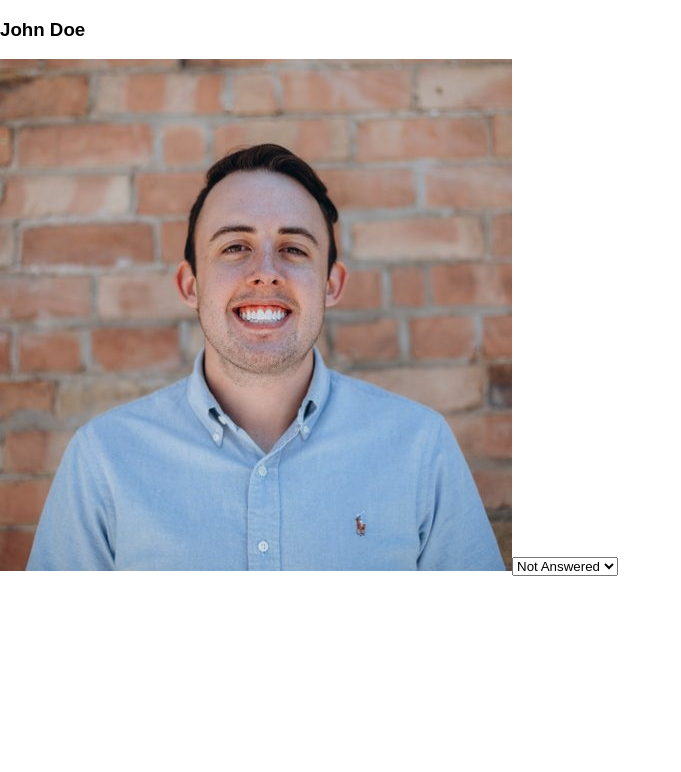
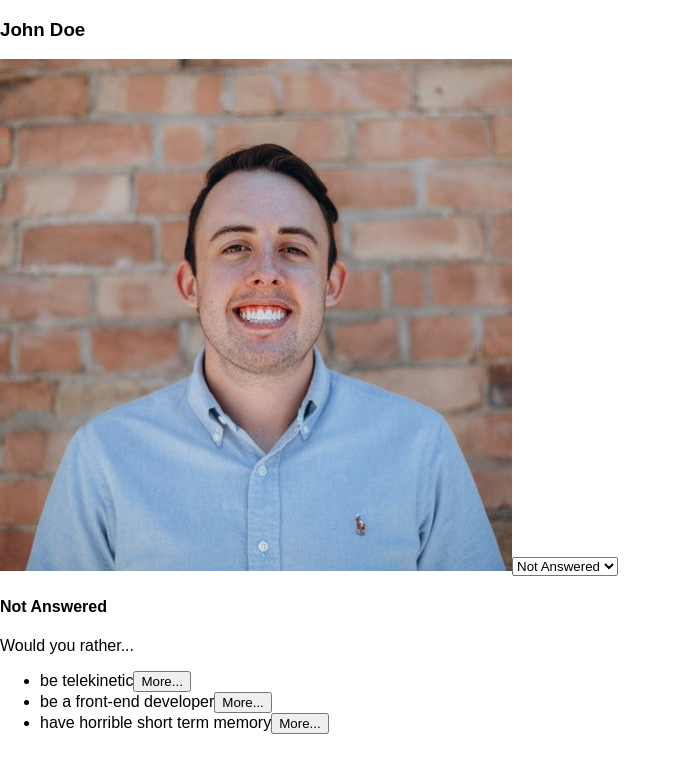
Before and after one commit to wangtjwork/redux-would-you-rather, a React (Create React App) app: page / in a window 1280 px wide. Shown: the top 772 px of the page, without its empty margins (0-681 px from the left). Built offline with nearby package versions, Linux system fonts and the light colour scheme.

Commit message:
feat: Add QuestionList Component

```diff
--- a/src/components/Dashboard.js
+++ b/src/components/Dashboard.js
@@ -1,5 +1,6 @@
 import React, { Component } from 'react';
-import { connect } from 'react-redux'
+import { connect } from 'react-redux';
+import QuestionList from './QuestionList';
 
 class Dashboard extends Component {
   state = {
@@ -21,9 +22,7 @@ class Dashboard extends Component {
         .filter(id => !answers.hasOwnProperty(id))
         .map(id => questions[id]);
 
-    showingQuestions.sort((a, b) => b.timestamp - a.timestamp)
-
-    console.log(showingQuestions);
+    showingQuestions.sort((a, b) => b.timestamp - a.timestamp);
 
     return (
       <div>
@@ -33,7 +32,8 @@ class Dashboard extends Component {
           <option value="true">Answered</option>
           <option value="false">Not Answered</option>
         </select>
-
+        <h4>{this.state.showAnswered ? 'Answered' : 'Not Answered'}</h4>
+        <QuestionList questions={showingQuestions}/>
       </div>
     )
   }
--- /dev/null
+++ b/src/components/QuestionList.js
@@ -0,0 +1,19 @@
+import React from 'react';
+
+export default function QuestionList(props) {
+  return (
+    <div>
+      <p>Would you rather...</p>
+      <ul>
+        {
+          props.questions.map((question) => (
+            <li key={question.id}>
+              <span>{question.optionOne.text}</span>
+              <button>More...</button>
+            </li>
+          ))
+        }
+      </ul>
+    </div>
+  )
+}
```
